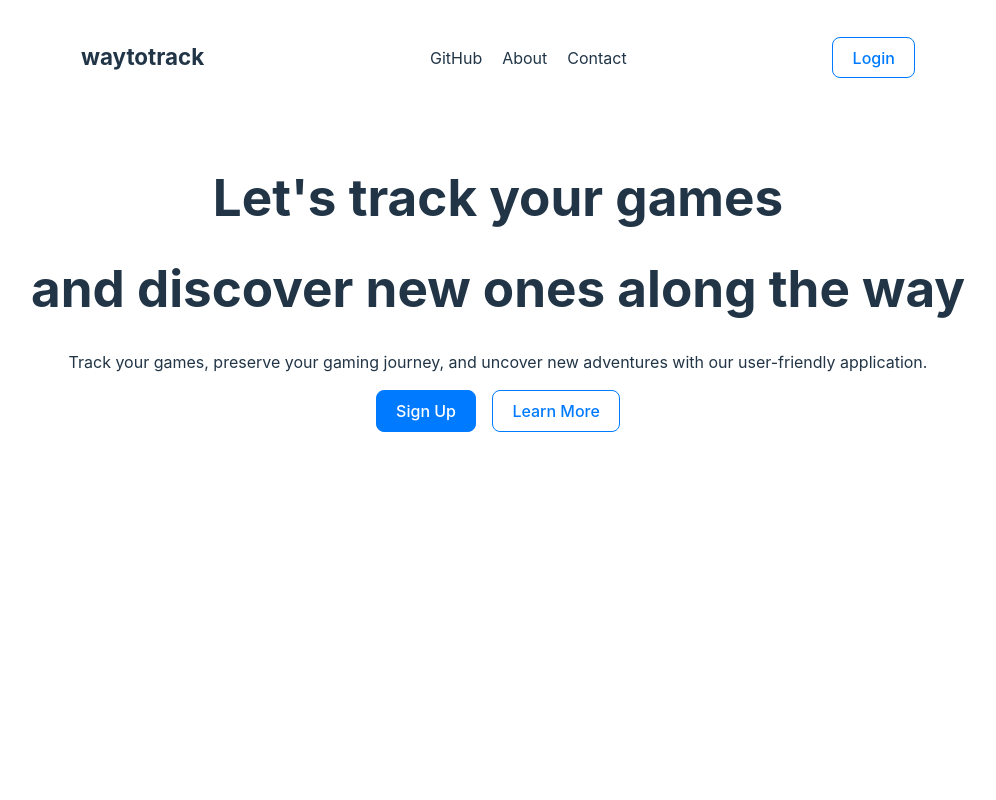
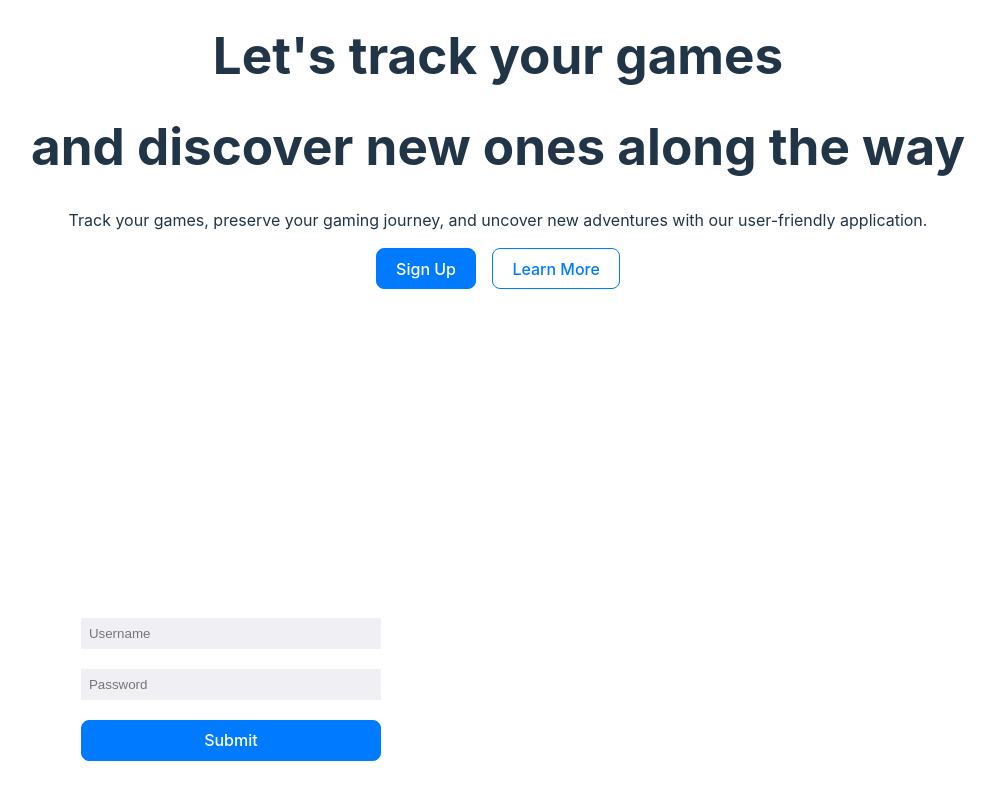
Before and after one commit to WaddleVenture/waytotrack, a React (Vite) app: page / in a window 1280 px wide. Shown: the part 194-994 px from the top of the page, without its empty margins (142-1138 px from the left). Before the commit the page ends 800 px from the top, so only its background shows below. Built offline with nearby package versions, Linux system fonts and the light colour scheme.

Commit message:
[+] Added login form component

```diff
--- /dev/null
+++ b/src/components/Login.scss
@@ -0,0 +1,27 @@
+.login-container {
+  display: flex;
+  justify-content: flex-start;
+  align-items: center;
+  height: 100vh;
+  padding-left: 50px;
+}
+
+.login-form {
+  width: 300px;
+  display: grid;
+  grid-gap: 20px;
+}
+
+.login-form div {
+  display: grid;
+}
+
+.login-form input {
+  padding: 8px;
+  border: none;
+  background-color: #111d2f;
+
+  @media (prefers-color-scheme: light) {
+    background-color: #f0f0f4;
+  }
+}
--- /dev/null
+++ b/src/components/Login.tsx
@@ -0,0 +1,47 @@
+import React, { useState } from "react";
+import Button from "./Button";
+import "./Login.scss";
+
+interface LoginProps {
+  onLogin: (username: string, password: string) => void;
+}
+
+const Login: React.FC<LoginProps> = ({ onLogin }) => {
+  const [username, setUsername] = useState("");
+  const [password, setPassword] = useState("");
+
+  const handleSubmit = (e: { preventDefault: () => void }) => {
+    e.preventDefault();
+    onLogin(username, password);
+    setUsername("");
+    setPassword("");
+  };
+
+  return (
+    <div className="login-container">
+      <form className="login-form" onSubmit={handleSubmit}>
+        <div>
+          <input
+            type="text"
+            value={username}
+            onChange={(e) => setUsername(e.target.value)}
+            required
+            placeholder="Username"
+          />
+        </div>
+        <div>
+          <input
+            type="text"
+            value={password}
+            onChange={(e) => setPassword(e.target.value)}
+            required
+            placeholder="Password"
+          />
+        </div>
+        <Button theme="primary" label="Submit" />
+      </form>
+    </div>
+  );
+};
+
+export default Login;
--- a/src/pages/App.tsx
+++ b/src/pages/App.tsx
@@ -1,15 +1,27 @@
 import Button from "../components/Button";
 import Header from "../components/Header";
+import Login from "../components/Login";
 import "./App.scss";
 
 // First take on the first page (it should be named something else)
 // Needs to change tsx and scss
+
+// A place to test all of my components
 
 const handleClick = () => {
   console.log("It was clicked");
 };
 
 function App() {
+  const handleLogin = (username: string, password: string) => {
+    console.log(
+      "Logging in with username:",
+      username,
+      "and password:",
+      password
+    );
+  };
+
   return (
     <div className="app-container">
       <Header
@@ -29,6 +41,7 @@ function App() {
             <Button label="Sign Up" theme="primary" onClick={handleClick} />
             <Button label="Learn More" theme="secondary" />
           </div>
+          <Login onLogin={handleLogin} />
         </div>
       </div>
     </div>
```
Also changed, not shown: 2 other files (tests, documents, lock files or other folders).
